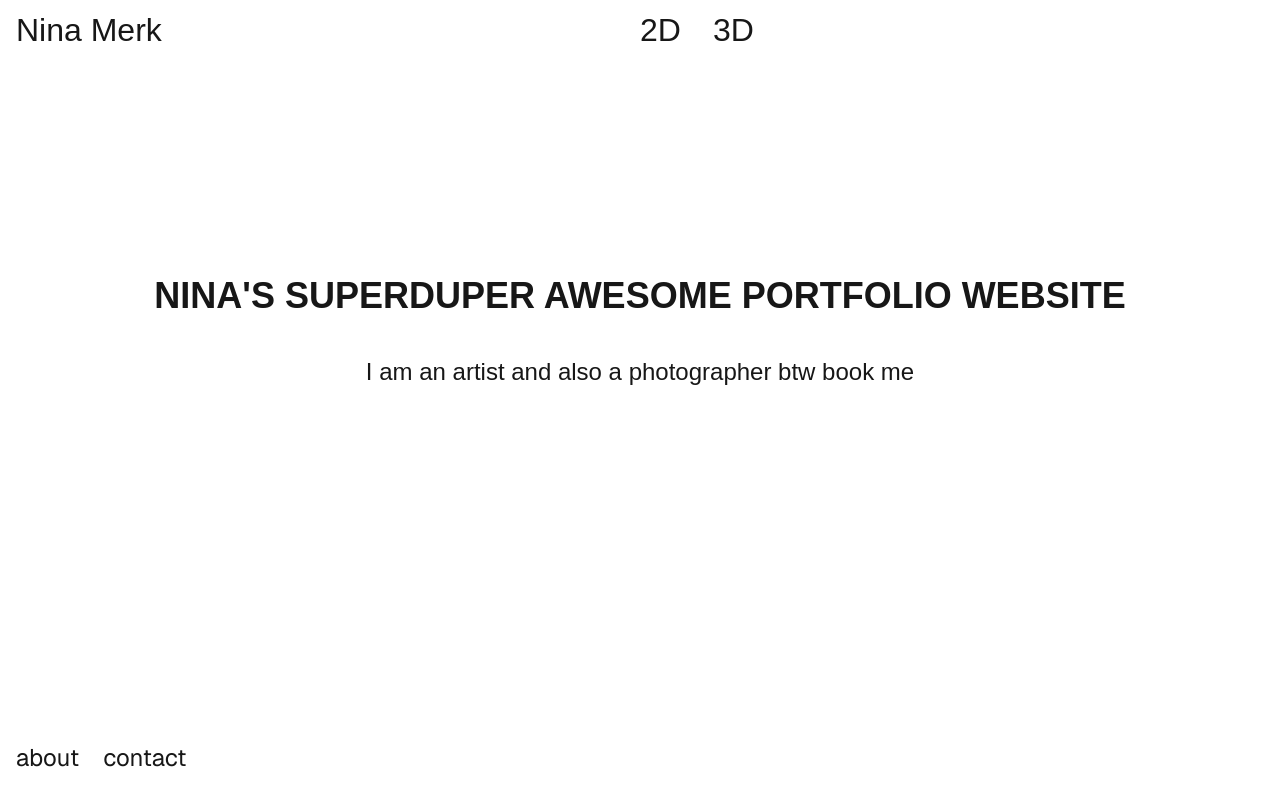
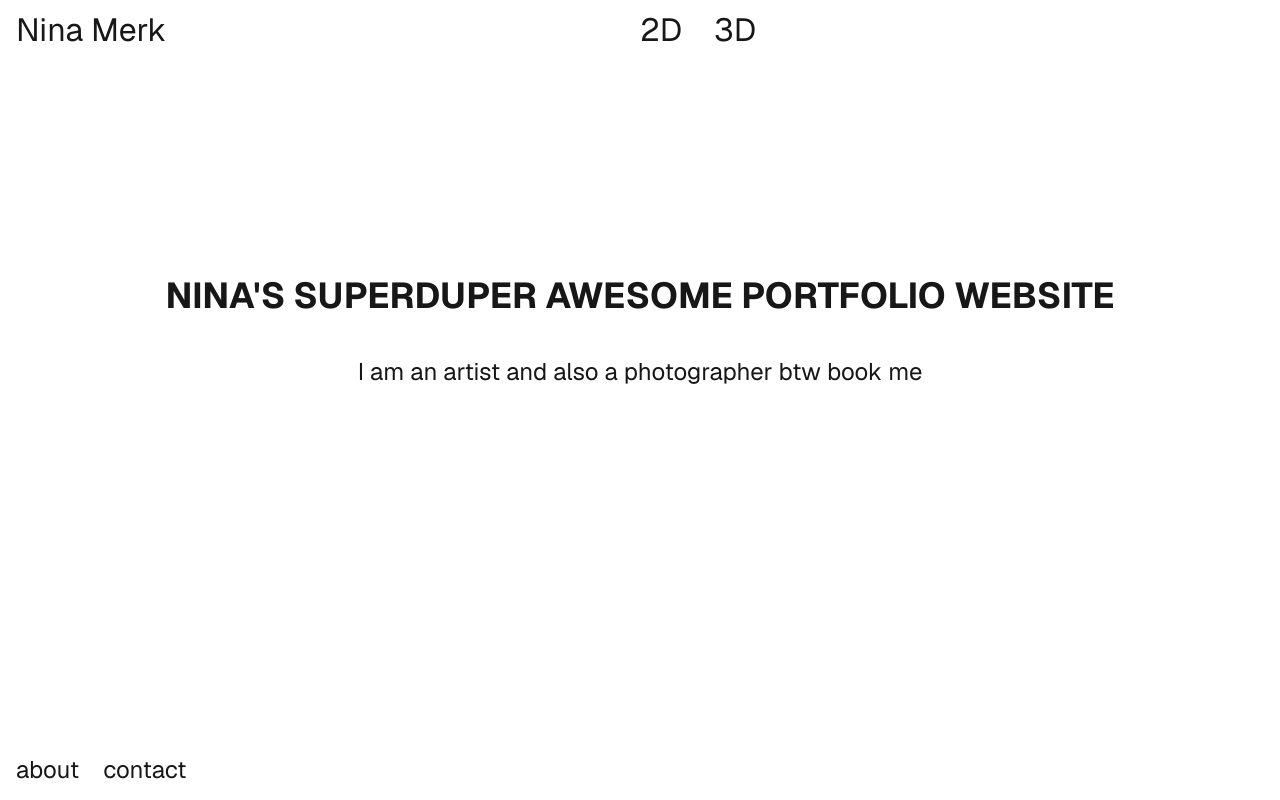
Before and after one commit to OvanRheenen/portfolio-website, a Next.js app: page / in a window 1280 px wide. Built offline with nearby package versions, Linux system fonts and the light colour scheme.

Commit message:
Update global styling with shared vars and add border-box box-sizing site wide

```diff
--- a/src/app/(app)/globals.css
+++ b/src/app/(app)/globals.css
@@ -20,6 +20,13 @@
 	--footer-nav-item-spacing: 1.5rem;
 
 	--bar-padding: 1rem;
+	--split-width: 50%;
+
+	--dot-size: 20px;
+	--opacity-muted: 0.45;
+	--opacity-subtle: 0.65;
+	--border-color: color-mix(in srgb, var(--foreground) 12%, transparent);
+	--transition-fast: 150ms;
 }
 
 @theme inline {
@@ -36,29 +43,34 @@
 	}
 }
 
+*,
+*::before,
+*::after {
+	box-sizing: border-box;
+}
+
 body {
 	padding-top: var(--header-height);
 	padding-bottom: var(--footer-height);
-
 	background: var(--background);
 	color: var(--foreground);
-  font-family: Arial, Helvetica, sans-serif;
+	font-family: var(--font-sans);
 }
 
 main {
 	flex: 1;
 	padding: 1rem;
-  box-sizing: border-box;
+	position: relative;
 }
 
 header {
 	background: var(--header-bg);
 	color: var(--header-text);
+	font-family: var(--header-font);
 	font-size: var(--header-font-size);
 
 	position: fixed;
 	z-index: 100;
-
 	left: 0;
 	top: 0;
 	width: 100%;
@@ -68,7 +80,6 @@ header {
 	align-items: center;
 	justify-content: space-between;
 	padding: 0 var(--bar-padding);
-  box-sizing: border-box;
 }
 
 footer {
@@ -78,11 +89,12 @@ footer {
 
 	position: fixed;
 	z-index: 100;
-
 	left: 0;
 	bottom: 0;
 	width: 100%;
 	height: var(--footer-height);
 
+	display: flex;
+	align-items: center;
 	padding: 0 var(--bar-padding);
 }
```
Lines whose indentation alone changed are shown as unchanged.
